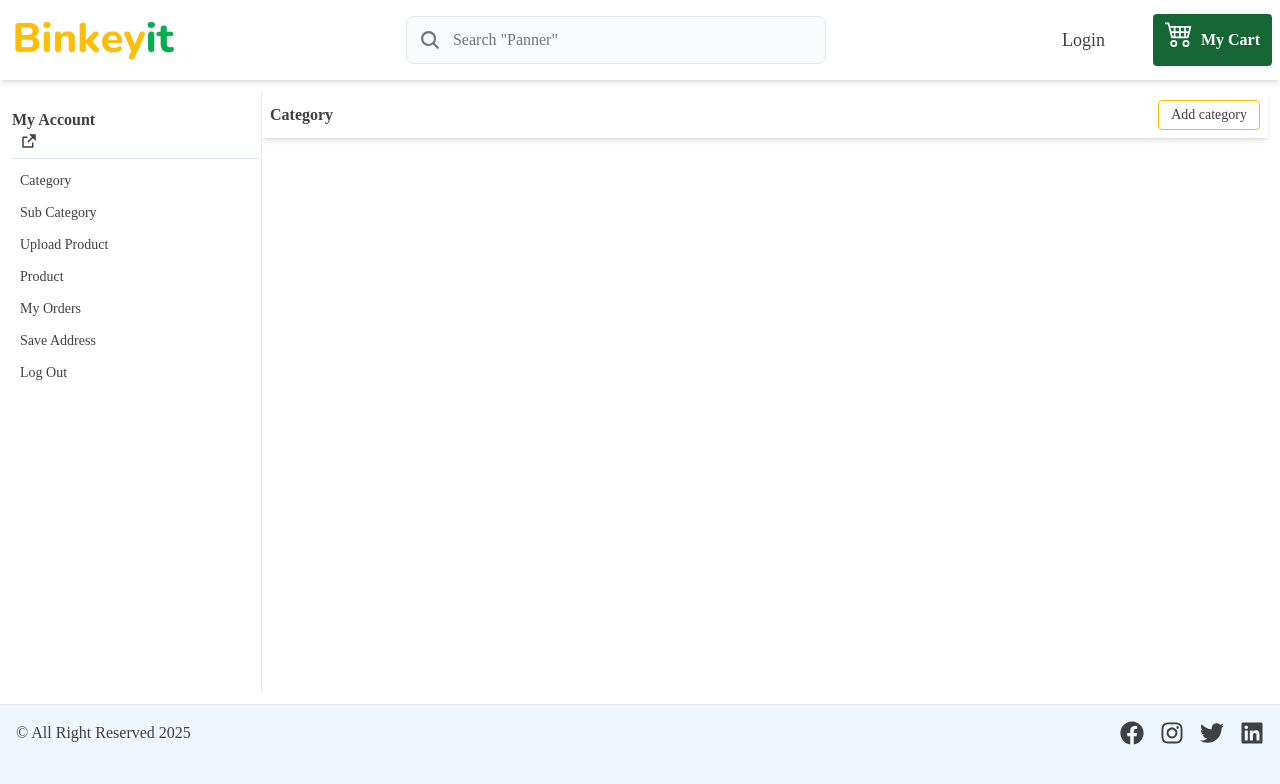
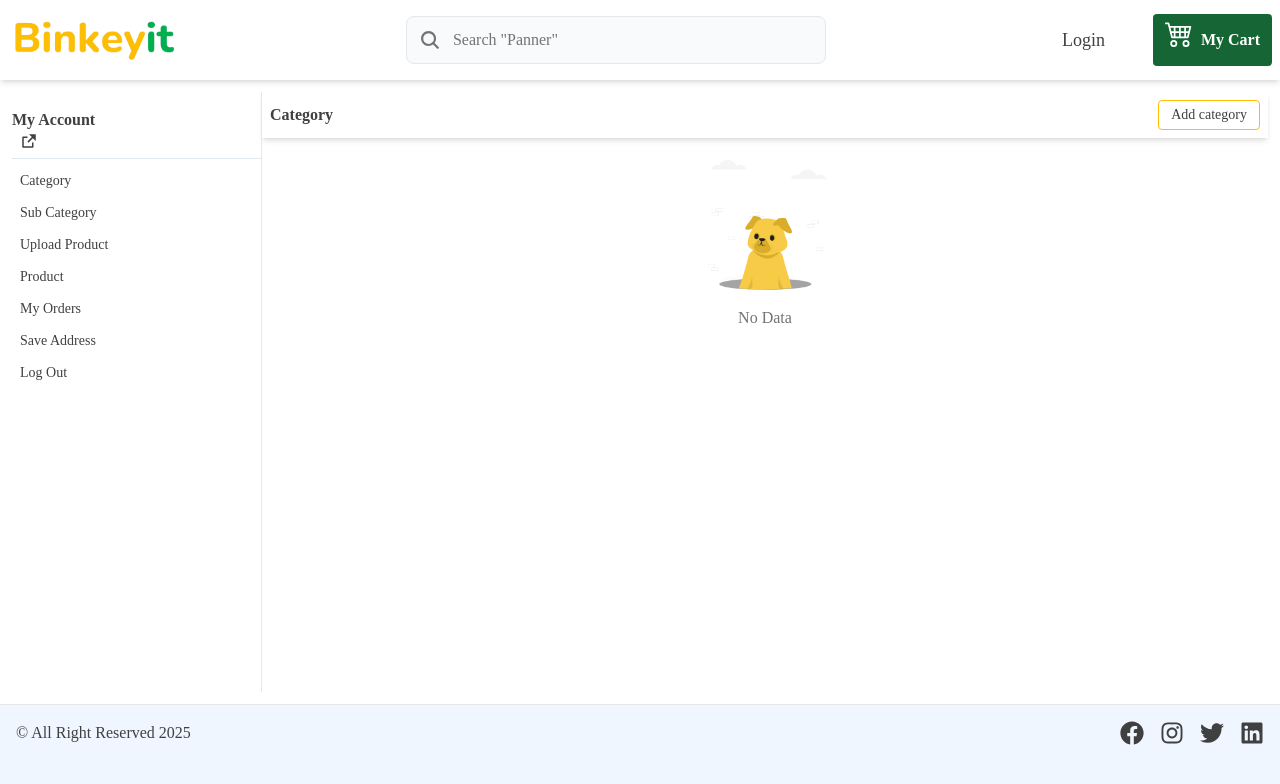
Before and after one commit to RAHULKUMAR092/Blinkit-project, a React (Vite) app in the folder client/: page /dashboard/category in a window 1280 px wide. Shown: the top 784 px of the page. Built offline with nearby package versions, Linux system fonts and the light colour scheme; no server answers.

Commit message:
Add loading page and no data page

```diff
--- a/client/src/common/SummaryApi.jsx
+++ b/client/src/common/SummaryApi.jsx
@@ -48,6 +48,10 @@
     uploadImage: {
         url: "/api/file/upload",
         method: "POST"
+    },
+    getCategory: {
+        url: "/api/category/get",
+        method: "GET"
     }
 }
 
--- /dev/null
+++ b/client/src/components/Loading.jsx
@@ -0,0 +1,17 @@
+import React from 'react'
+
+const Loading = () => {
+    return (
+        <div className='flex justify-center items-center p-8'>
+            <div role="status">
+                <svg aria-hidden="true" class="w-8 h-8 text-gray-200 animate-spin dark:text-gray-600 fill-primary-200" viewBox="0 0 100 101" fill="none" xmlns="http://www.w3.org/2000/svg">
+                    <path d="M100 50.5908C100 78.2051 77.6142 100.591 50 100.591C22.3858 100.591 0 78.2051 0 50.5908C0 22.9766 22.3858 0.59082 50 0.59082C77.6142 0.59082 100 22.9766 100 50.5908ZM9.08144 50.5908C9.08144 73.1895 27.4013 91.5094 50 91.5094C72.5987 91.5094 90.9186 73.1895 90.9186 50.5908C90.9186 27.9921 72.5987 9.67226 50 9.67226C27.4013 9.67226 9.08144 27.9921 9.08144 50.5908Z" fill="currentColor" />
+                    <path d="M93.9676 39.0409C96.393 38.4038 97.8624 35.9116 97.0079 33.5539C95.2932 28.8227 92.871 24.3692 89.8167 20.348C85.8452 15.1192 80.8826 10.7238 75.2124 7.41289C69.5422 4.10194 63.2754 1.94025 56.7698 1.05124C51.7666 0.367541 46.6976 0.446843 41.7345 1.27873C39.2613 1.69328 37.813 4.19778 38.4501 6.62326C39.0873 9.04874 41.5694 10.4717 44.0505 10.1071C47.8511 9.54855 51.7191 9.52689 55.5402 10.0491C60.8642 10.7766 65.9928 12.5457 70.6331 15.2552C75.2735 17.9648 79.3347 21.5619 82.5849 25.841C84.9175 28.9121 86.7997 32.2913 88.1811 35.8758C89.083 38.2158 91.5421 39.6781 93.9676 39.0409Z" fill="currentFill" />
+                </svg>
+                <span class="sr-only">Loading...</span>
+            </div>
+        </div>
+    )
+}
+
+export default Loading
--- /dev/null
+++ b/client/src/components/NoData.jsx
@@ -0,0 +1,17 @@
+import React from 'react'
+import noDataImage from "../assets/nothing here yet.webp";
+
+const NoData = () => {
+    return (
+        <div className='flex flex-col items-center justify-center p-4 gap-2'>
+            <img
+                src={noDataImage}
+                alt="No Data"
+                className='w-36'
+            />
+            <p className='text-neutral-500'>No Data</p>
+        </div>
+    )
+}
+
+export default NoData
--- a/client/src/pages/CategoryPage.jsx
+++ b/client/src/pages/CategoryPage.jsx
@@ -1,8 +1,24 @@
-import React, { useState } from 'react'
+import React, { useEffect, useState } from 'react'
 import UploadCategoryModel from '../components/UploadCategoryModel'
+import Loading from '../components/Loading'
+import NoData from '../components/NoData'
 
 const CategoryPage = () => {
     const [openUploadCategory, setOpenUploadCategory] = useState(false)
+    const [loading, setLoading] = useState(false)
+    const [categoryData, setCategoryData] = useState([])
+    const fetchCategory = async () => {
+        try {
+            setLoading(true)
+        } catch (error) {
+        } finally {
+            setLoading(false)
+        }
+    }
+    useEffect(() => {
+        fetchCategory()
+    }, [])
+
     return (
         <section>
             <div className='p-2 bg-white shadow-md flex items-center justify-between'>
@@ -10,6 +26,19 @@
                 <button onClick={() => setOpenUploadCategory(true)}
                     className='text-sm border border-primary-200 hover:bg-primary-200 px-3 py-1 rounded'>Add category</button>
             </div>
+            {
+                !categoryData[0] && !loading && (
+                    <NoData />
+                )
+            }
+
+            {
+                loading && (
+                    <Loading />
+                )
+            }
+
+
             {
                 openUploadCategory && (
                     <UploadCategoryModel close={() => setOpenUploadCategory(false)} />
```
Also changed, not shown: client/src/assets/nothing here yet.webp (added).
